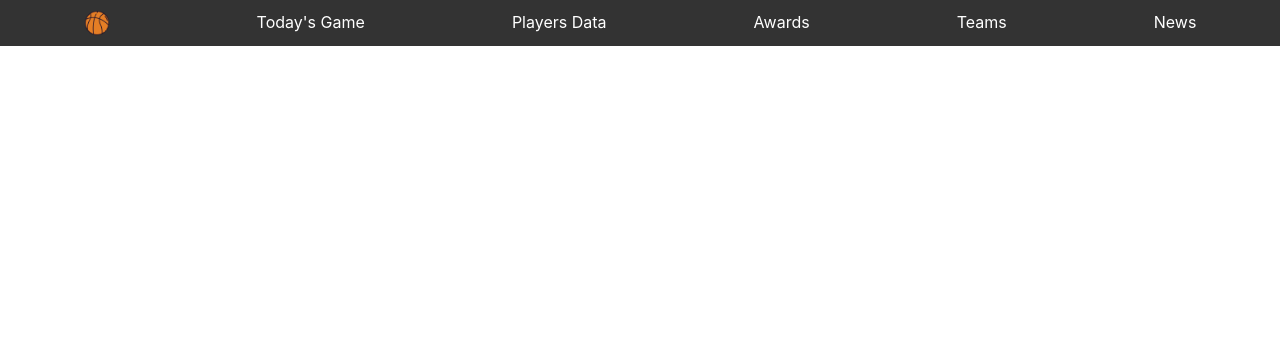
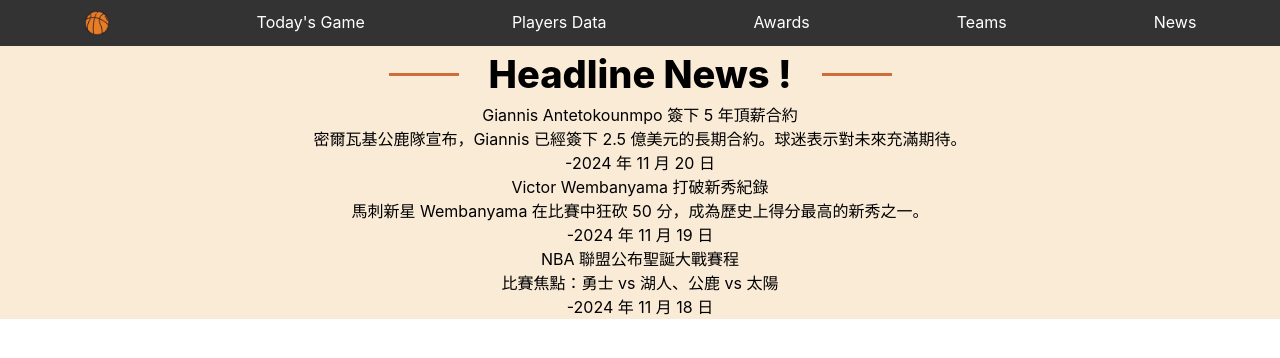
Before and after one commit to TonyHuang0327/basketball-stat-tracker, a React (Create React App) app: page /News in a window 1280 px wide. Shown: the top 358 px of the page. Built offline with nearby package versions, Linux system fonts and the light colour scheme.

Commit message:
add news page

```diff
--- a/src/pages/App.js
+++ b/src/pages/App.js
@@ -6,6 +6,7 @@
 import Players from '../pages/Player';
 import Home from '../pages/Home';
 import Article from './Article';
+import News from './News';
 
 function App() {
   return (
@@ -18,6 +19,7 @@
         <Route path="/Player" element={<Players />} />
         <Route path="/Home" element={<Home />} />
         <Route path="/article" element={<Article />} />
+        <Route path="/News" element={<News />} />
       </Routes>
     </div>
   );
--- a/src/pages/Home.js
+++ b/src/pages/Home.js
@@ -9,7 +9,6 @@
         fetch('/data/nba_website_content.json')
         .then(response => response.json())
         .then((data) => {
-            console.log(data); // 確認資料內容
             setContent(data.home);
         })
         .catch(error => console.error('Error loading JSON:', error));
--- /dev/null
+++ b/src/pages/News.js
@@ -0,0 +1,36 @@
+import '../styles/App.css';
+import { useState, useEffect } from 'react';
+import { Link } from 'react-router-dom';
+
+
+function News (){
+    const [news, setNews] = useState({});
+
+    useEffect(()=>{
+        fetch('/data/nba_website_content.json')
+        .then(response => response.json())
+        .then((data)=>{
+            setNews(data.news)
+        })
+        .catch(error => console.error('Error loading JSON:', error));
+    },[]);
+    if(!news){
+        return <p>Loading...</p>;
+    }
+    return(
+        <div className='News'>
+            <h1>Headline News !</h1>
+            {news.headline_news ? (
+                news.headline_news.map((headline,index) => (
+                    <div key = {index} className='newsbox'>
+                        <h2>{headline.title}</h2>
+                        <p>{headline.content}</p>-{headline.date}
+                    </div>
+                ))
+            ):(
+                <p>No sections available</p>
+            )}
+        </div>
+    )
+}
+export default News;
--- a/src/styles/App.css
+++ b/src/styles/App.css
@@ -20,7 +20,7 @@
 .App-link {
   color: #61dafb;
 }
-
+/* Home Page */
 .Home {
   background-color: antiquewhite;
   height: 100 vh;
@@ -133,7 +133,7 @@
   margin-left: 20px; /* 讓符號和文字保持適當距離 */
   margin-top: 10px;
 }
-
+/* Teams Page */
 .teams-div {
   background-color: antiquewhite;
   height: 100 vh;
@@ -189,7 +189,7 @@
   color: white; /* 懸停時文字變為白色 */
   transition: background-color 0.5s ease; /* 平滑過渡效果 */
 }
-
+/* Todays Page */
 .TodayGame {
   background-color: antiquewhite;
 }
@@ -228,7 +228,7 @@
   border: 1px solid #282c34; /* 添加邊框寬度和樣式 */
   border-radius: 3px;
 }
-
+/* Player Page */
 .player-div {
   background-color: antiquewhite;
 }
@@ -264,3 +264,32 @@
   font-size: 0.8rem;
   padding-bottom: 2px;
 }
+/* News Page */
+.News {
+  background-color: antiquewhite;
+  height: 100 vh;
+}
+
+.News h1 {
+  font-size: 38px;
+  font-weight: 800;
+  display: flex;
+  justify-content:center ;
+  align-items:center ;
+}
+
+.News h1::before,
+.News h1::after {
+  content: '';
+  width: 70px;
+  height: 3px;
+  background-color: #ce6d39;
+}
+
+.News h1::before{
+  margin-right: 30px;
+}
+
+.News h1::after{
+  margin-left: 30px;
+}
```
